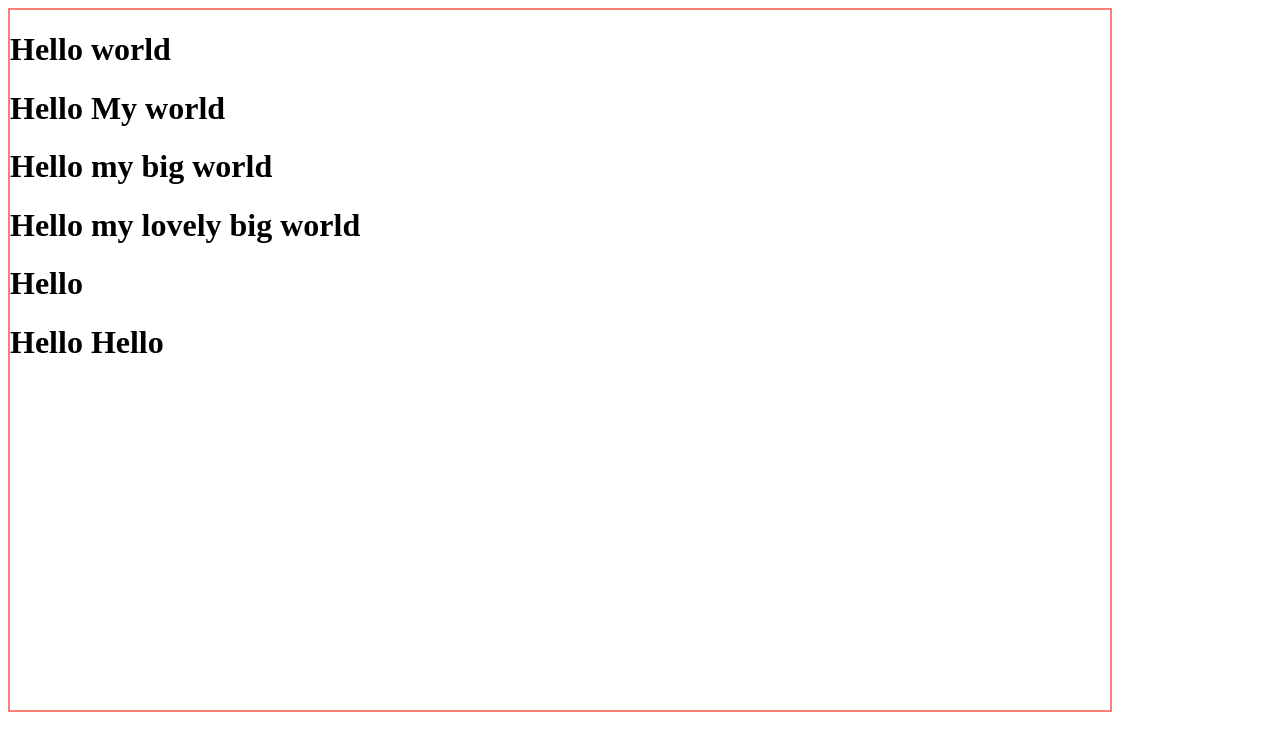
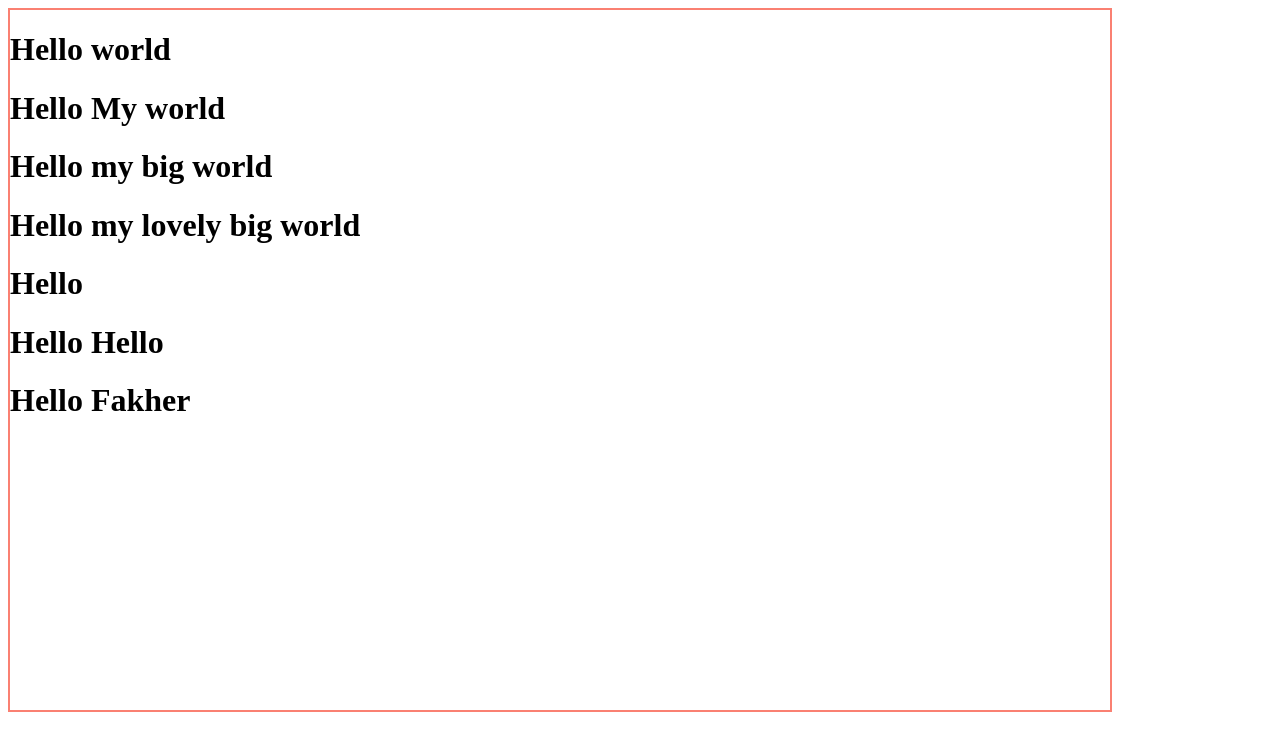
Before and after one commit to Helmigarraoui/gitdesk, a plain HTML site: page eg1.html in a window 1280 px wide. Drawn offline with Linux system fonts and the light colour scheme.

Commit message:
Commit with Fakher

```diff
--- a/eg1.html
+++ b/eg1.html
@@ -20,6 +20,7 @@
 		<h1>Hello my lovely big world</h1>
 		<h1>Hello</h1>
 		<h1>Hello Hello</h1>
+		<h1>Hello Fakher</h1>
 
 
 </body>
```
